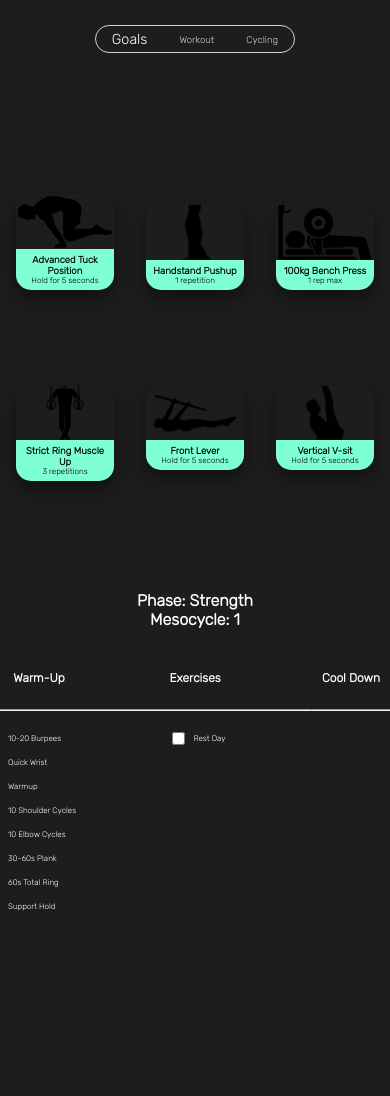
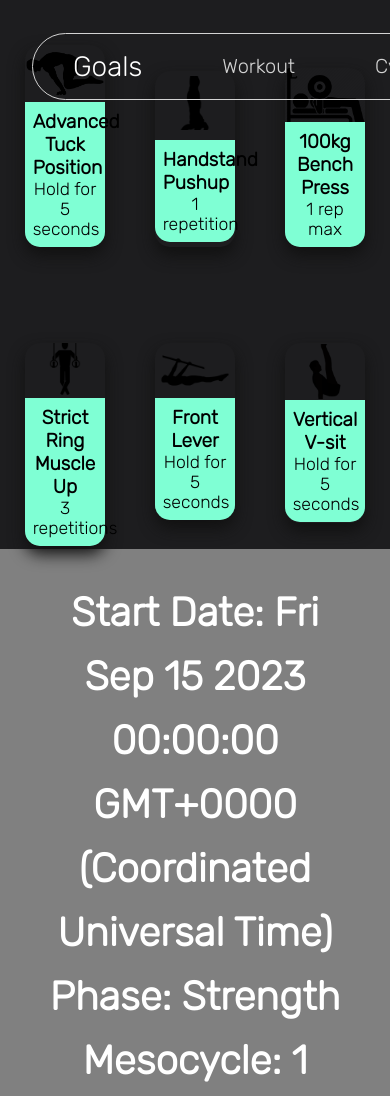
Before and after one commit to Bartekl-13/workout-plan, a plain HTML site: page index.html in a window 390 px wide. Shown: the top 1096 px of the page. Drawn offline with Linux system fonts and the light colour scheme; a web font is replaced by a local one.

Commit message:
improved responsiveness

```diff
--- a/app.js
+++ b/app.js
@@ -48,11 +48,11 @@ const mesocycles = [
 	4,
 	5, // Mesocycle 3
 ];
+const startDate = new Date("2023-09-15");
 
 // Function to get the current phase and mesocycle based on the date
 function getCurrentPhaseAndMesocycle(date) {
 	// Calculate the number of days since the start date (15th September 2023)
-	const startDate = new Date("2023-09-15");
 	const currentDate = new Date(date);
 	const daysDifference = Math.floor(
 		(currentDate - startDate) / (1000 * 60 * 60 * 24)
@@ -163,8 +163,10 @@ function displayExercises() {
 	// Display the current phase and mesocycle
 	const currentPhaseElement = document.getElementById("currentPhase");
 	const currentMesocycleElement = document.getElementById("currentMesocycle");
+	const startDateElement = document.getElementById("startDate");
 	currentPhaseElement.textContent = `Phase: ${currentPhase}`;
 	currentMesocycleElement.textContent = `Mesocycle: ${currentMesocycle + 1}`;
+	startDateElement.textContent = `Start Date: ${startDate}`;
 
 	// Define exercises based on the day of the week and phase (heavy or light)
 	let currentExercises;
--- a/index.html
+++ b/index.html
@@ -19,6 +19,7 @@
 		<div class="nav-container">
 			<div class="div-logo">
 				<a class="logo" href="#">B's Workout Plan</a>
+				<a class="logo2" href="#">BWP</a>
 			</div>
 			<nav>
 				<div class="nav">
@@ -85,6 +86,7 @@
 			</div>
 		</section>
 		<div class="phase-mesocycle">
+			<h2 id="startDate">Start Date:</h2>
 			<h2 id="currentPhase">Phase:</h2>
 			<h2 id="currentMesocycle">Mesocycle:</h2>
 		</div>
--- a/styles.css
+++ b/styles.css
@@ -68,6 +68,14 @@ nav {
 	font-family: "Major Mono Display", monospace;
 	transition: 1s;
 }
+.logo2 {
+	display: none;
+	font-size: 2rem;
+	font-weight: 500;
+	color: white;
+	font-family: "Major Mono Display", monospace;
+	transition: 1s;
+}
 
 .logo:hover {
 	font-size: 2.25rem;
@@ -84,9 +92,9 @@ nav div.nav {
 }
 
 nav div.nav a {
-	padding: 1rem 5rem;
+	padding: 1.5rem 10rem;
 	color: lightgrey;
-	font-size: 1.2rem;
+	font-size: 1.5rem;
 	font-weight: 350;
 	// text-transform: uppercase;
 	transition: 1s;
@@ -95,12 +103,11 @@ nav div.nav a:hover,
 nav div.nav a.active {
 	color: white;
 	font-weight: 1200;
-	font-size: 1.75rem;
+	font-size: 2rem;
 }
 
 .goals-container {
 	margin-top: 5vh;
-
 	height: 100vh;
 	display: flex;
 	align-items: center;
@@ -154,8 +161,9 @@ img {
 }
 
 .todayplan-container {
+	font-size: 2rem;
 	display: grid;
-	grid-template-columns: 1fr 4fr 1fr;
+	grid-template-columns: 1fr 2fr 1fr;
 	margin-top: 15vh;
 	height: 100vh;
 	color: white;
@@ -169,7 +177,6 @@ img {
 }
 
 .warmup p {
-	font-size: 1.2rem;
 	margin-top: 2.5rem;
 	margin-left: 1rem;
 	line-height: 2.5rem;
@@ -182,7 +189,6 @@ img {
 	align-items: center;
 }
 #exerciseList {
-	font-size: 1.2rem;
 	margin-top: 2.5rem;
 	line-height: 2.5rem;
 }
@@ -199,11 +205,16 @@ hr {
 }
 
 .phase-mesocycle {
+	font-size: 2rem;
 	display: flex;
 	flex-direction: column;
 	justify-content: center;
 	align-items: center;
 	color: white;
+	background-color: gray;
+	padding: 2rem;
+	line-height: 4rem;
+	text-align: center;
 }
 .check-and-ex {
 	display: flex;
@@ -216,23 +227,25 @@ hr {
 	margin-right: 0.5rem;
 	margin-bottom: 0.1rem;
 }
-@media only screen and (max-width: 1250px) {
+@media only screen and (max-width: 1400px) {
 	.logo {
 		font-size: 1.5rem;
 		margin-left: 0.5rem;
 	}
-	nav {
-		padding: 0.5rem 1rem;
-	}
 
 	nav div.nav a {
-		font-size: 0.8rem;
-		padding: 0.5rem 1.5rem;
+		font-size: 1.5rem;
+		padding: 1rem 5rem;
 	}
 	nav div.nav a:hover,
 	nav div.nav a.active {
-		font-size: 1.25rem;
+		font-size: 1.75rem;
 	}
+
+	.goals-container {
+		height: 75vh;
+	}
+
 	.card {
 		width: 60%;
 	}
@@ -241,63 +254,66 @@ hr {
 		padding: 0.5rem;
 	}
 	.card-container h2 {
-		font-size: 0.8rem;
+		font-size: 1.2rem;
 	}
 	.card-container p {
-		font-size: 0.7rem;
+		font-size: 1.1rem;
 	}
 	.todayplan-container {
 		margin-top: 5vh;
 	}
+
 	.todayplan-container h2,
 	.phase-mesocycle h2 {
-		font-size: 1.2rem;
+		font-size: 2rem;
 	}
 	.todayplan-container p {
-		font-size: 0.65rem;
+		font-size: 1.5rem;
 	}
 }
 
-@media only screen and (max-width: 600px) {
-	.nav-container {
-		grid-template-columns: 1fr 3fr;
+@media only screen and (max-width: 900px) {
+	nav div.nav a {
+		font-size: 1.25rem;
+		padding: 1rem 3rem;
+	}
+	nav div.nav a:hover,
+	nav div.nav a.active {
+		font-size: 1.5rem;
+	}
+	.logo {
+		display: none;
+	}
+	.logo2 {
+		display: block;
+		margin-left: 0.5rem;
 	}
 	.goals-container {
 		height: 60vh;
-		margin-top: 10vh;
 	}
 	.card {
-		width: 75%;
+		width: 62%;
+	}
+	.card:hover {
+		width: 70%;
 	}
 
-	.card-container {
-		padding: 0.3rem;
-	}
-	.card-container h2 {
-		font-size: 0.6rem;
-	}
-	.card-container p {
-		font-size: 0.5rem;
-	}
+
 	.todayplan-container {
-		grid-template-columns: 1fr 3fr 1fr;
+		grid-template-rows: 3;
+		grid-template-columns: 1fr;
 	}
 	.todayplan-container h2,
 	.phase-mesocycle h2 {
-		font-size: 1rem;
+		font-size: 2.5rem;
 	}
 	.todayplan-container p {
-		font-size: 0.5rem;
-	}
-	.warmup p,
-	#exerciseList {
-		margin-top: 1rem;
-		margin-left: 0.5rem;
-		line-height: 1.5rem;
+		font-size: 2rem;
 	}
 }
 
-@media only screen and (max-width: 490px) {
+
+@media only screen and (max-width: 550px) {
 	.div-logo {
 		display: none;
 	}
@@ -305,14 +321,12 @@ hr {
 		grid-template-columns: 1fr;
 	}
 	nav div.nav a {
-		font-size: 0.6rem;
-		padding: 0.3rem 1rem;
+		font-size: 1.5rmerem;
+		padding: 1rem 2.5rem;
 	}
 	nav div.nav a:hover,
 	nav div.nav a.active {
-		font-size: 0.9rem;
+		font-size: 1.75rem;
 	}
-	.todayplan-container h2 {
-		font-size: 0.75rem;
-	}
+
 }
```
